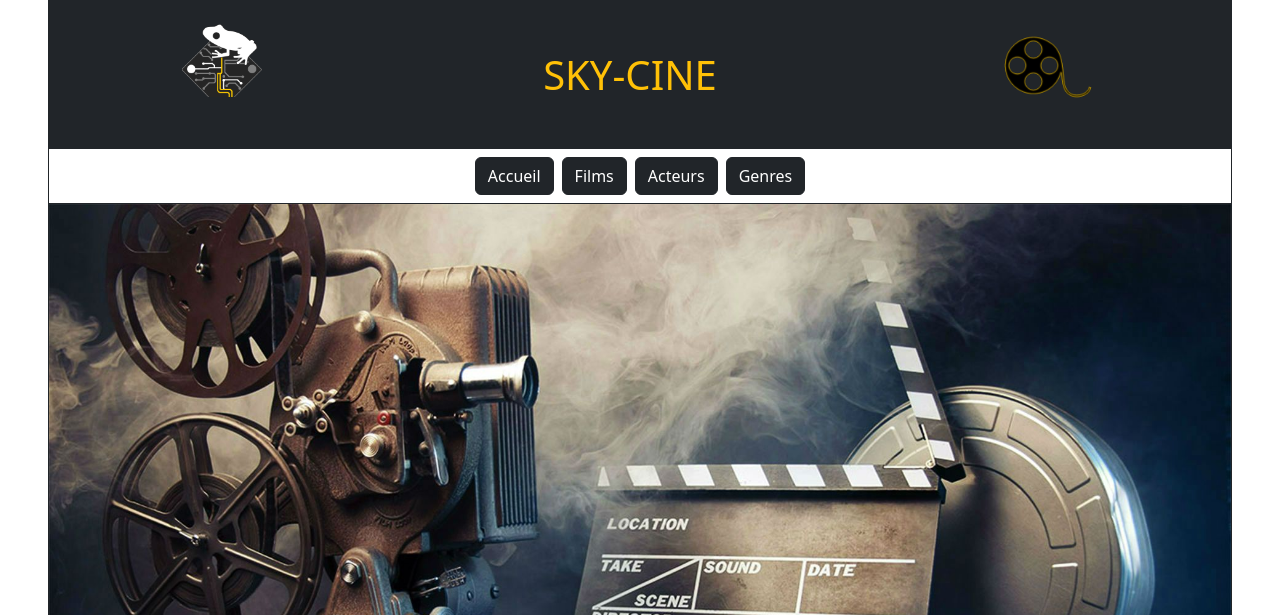
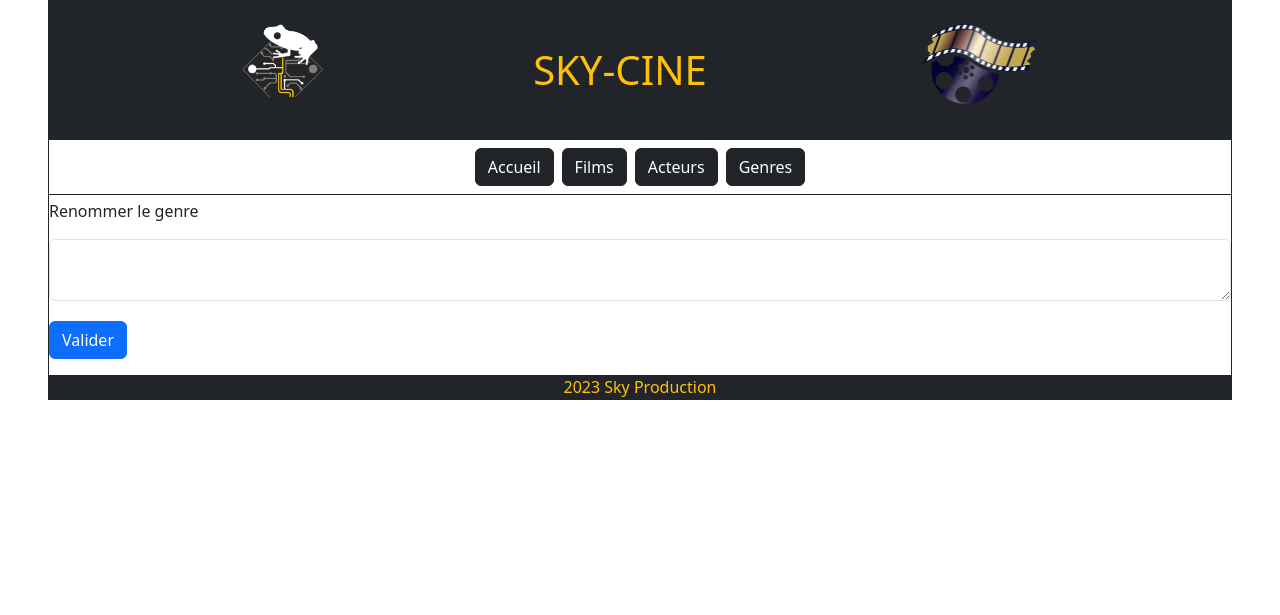
Before and after one commit to Skyflexx/cinema_pdo, a PHP site: page /index.php?action=formEditGenre in a window 1280 px wide. Shown: the top 615 px of the page. After the commit the page ends 400 px from the top, so only its background shows below. Run offline with PHP 8.4, Linux system fonts and the light colour scheme; data comes from the database, SQL or seed files in the repository; data that the repository does not hold is empty.

Commit message:
Update genre

```diff
--- a/controllers/GenreController.php
+++ b/controllers/GenreController.php
@@ -63,7 +63,39 @@
             require "views/genre/filmsPerGenre.php";
         }
 
+        // UPDATE
+
+        public function formEditGenre($id){
+            $dao = new DAO();
+
+            $sql = "SELECT g.id_genre, g.nom_genre
+                    FROM genre g
+                    WHERE g.id_genre = :id_genre";
+
+            $currentGenre = $dao->executerRequete($sql, [':id_genre' => $id]);
+
+            require "views/genre/formEditGenre.php";
+        }
+
+        public function editGenre($post){
+
+            $id_genre= filter_input(INPUT_POST, "id_genre", FILTER_SANITIZE_NUMBER_INT);
+            $nom_genre = filter_input(INPUT_POST, "nom_genre", FILTER_SANITIZE_FULL_SPECIAL_CHARS);
+
+            $dao = new DAO();
+
+            $sql = "UPDATE genre g
+                    SET g.nom_genre = :nom_genre
+                    WHERE g.id_genre = :id_genre";
+
+            $editGenre = $dao->executerRequete($sql, [':id_genre' => $id_genre, ':nom_genre' => $nom_genre]);
+
+            $this->showFilmsPerGenre($id_genre);
+        }
+
         // DELETE
+
+        // PROBLEME : Si on delete un genre, il n'y a plus rien dans la table appartenir et donc ça créé des erreurs SQL à l'édition d'un film.
 
         public function deleteGenre($id){
 
--- a/index.php
+++ b/index.php
@@ -60,6 +60,8 @@ Dans ce fichier on stocke nos données dans des variables qui sont présentes da
             case 'btnAddGenre' : $genreCtrl->formAddGenre(); break;
             case 'addGenre' : $genreCtrl->addGenre($_POST); break;
             case 'deleteGenre' : $genreCtrl->deleteGenre($id); break;
+            case 'formEditGenre' : $genreCtrl->formEditGenre($id); break;
+            case 'editGenre' : $genreCtrl->editGenre($_POST); break;
 
             // DEFAULT
             //case 'homePage' : $homeCtrl->homePage(); break; // Voir ligne du dessous
--- a/public/css/style.css
+++ b/public/css/style.css
@@ -1,6 +1,6 @@
 header{
     display : flex;
-    justify-content: space-around;
+    justify-content: space-evenly;
 }
 
 #frog{
@@ -9,8 +9,8 @@ header{
 }
 
 #camera{
-    width : 100px;
-    height : 100px;
+    width : 120px;
+    height : auto;
 }
 
 main {
--- a/views/genre/filmsPerGenre.php
+++ b/views/genre/filmsPerGenre.php
@@ -7,7 +7,11 @@
    };
 ?>
 
-<h2>Liste des films du genre <span class='text-info'><?= $nom ?></span> <a class='btn btn-danger btn-sm' href='index.php?action=deleteGenre&id=<?= $id?>'>Supprimer le genre</a></h2>
+<h2 class="mt-3">Liste des films du genre <span class='text-info'><?= $nom ?></span> <a class='btn btn-warning btn-sm' href='index.php?action=formEditGenre&id=<?= $id?>'>Modifier le genre</a>
+
+<a class='btn btn-danger btn-sm' href='index.php?action=deleteGenre&id=<?= $id?>'>Supprimer le genre</a>
+
+</h2>
 
 <?php
     echo "<div class='container p-5'>
--- /dev/null
+++ b/views/genre/formEditGenre.php
@@ -0,0 +1,29 @@
+<form action = "index.php?action=editGenre" method='post'>
+
+<!-- Fetch -->
+
+<?php
+
+while ($genre = $currentGenre->fetch()){ // récupération des informations du Genre déjà enregistré en BDD pour faciliter la modification.
+    $id_genre = $genre['id_genre'];
+    $nom_genre = $genre ['nom_genre'];
+}
+
+?>
+
+    <div class="form-group my-1">
+        <label for="title" class="mb-3">Renommer le genre</label>
+        <textarea class="form-control" aria-label="With textarea" name="nom_genre" required><?= $nom_genre ?></textarea>
+    </div>
+
+    <input type="hidden" name="id_genre" value="<?= $id_genre ?>"> <!-- stockage dans $post de l'id du genre par le biais d'un input hidden -->
+
+    <button type="submit" href='index.php?action=editGenre' class="btn btn-primary my-3" name="EditGenre">Valider</button>
+
+</form>
+
+<?php
+    $title = "Modifier un Genre";
+    $content = ob_get_clean();
+    require "views/template.php";
+?>
```
Also changed, not shown: public/images/batman.jpg (deleted), public/images/logocine.png.
